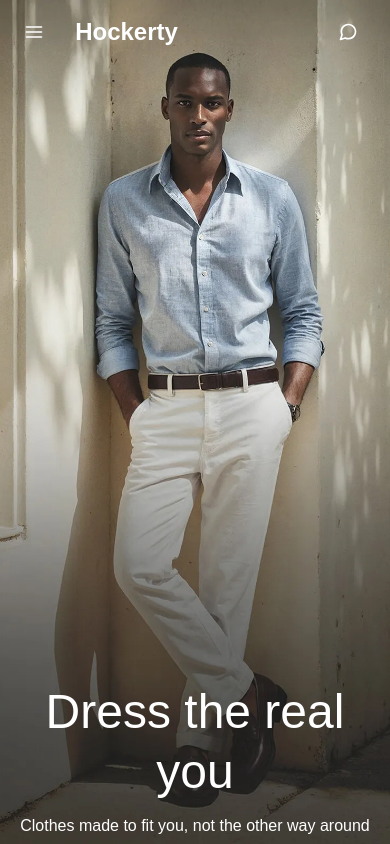
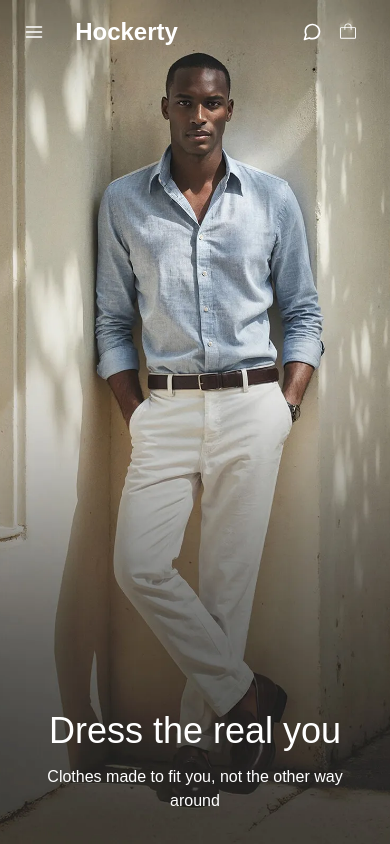
Before and after one commit to dparmar04/Hockerty, a React (Vite) app: page / in a window 390 px wide. Shown: the top 844 px of the page. Built offline with nearby package versions, Linux system fonts and the light colour scheme; a web font is replaced by a local one.

Commit message:
responsive

```diff
--- a/src/components/Hero.jsx
+++ b/src/components/Hero.jsx
@@ -8,7 +8,7 @@ const Hero = () => {
         backgroundImage: `url('/Hero2.webp')`,
       }}
     >
-      {/* Mobile image override */}
+      {/* Mobile-specific background override */}
       <style>
         {`
           @media (max-width: 768px) {
@@ -21,16 +21,14 @@ const Hero = () => {
 
       <div
         className="absolute z-10 text-white px-4 w-full
-        flex flex-col items-center text-center
-        md:items-start md:text-left md:w-auto
-        md:left-10 md:bottom-10
-        left-1/2 top-[90%] transform -translate-x-1/2 -translate-y-1/2
-        md:transform-none md:top-auto"
+        flex flex-col items-center text-center md:items-center md:text-center lg:items-start lg:text-left lg:w-auto top-[90%] left-1/2 transform -translate-x-1/2 -translate-y-1/2
+        lg:top-auto lg:bottom-10 lg:left-1/3 lg:transform-none
+        max-w-[90%] md:max-w-[80%] lg:max-w-none"
       >
-        <h1 className="text-5xl md:text-7xl font-medium leading-tight mb-3">
+        <h1 className="text-4xl md:text-5xl lg:text-7xl font-medium leading-tight mb-3">
           Dress the real you
         </h1>
-        <p className="text-base md:text-xl font-medium">
+        <p className="text-base md:text-lg lg:text-xl font-medium">
           Clothes made to fit you, not the other way around
         </p>
       </div>
--- a/src/components/Navbar.jsx
+++ b/src/components/Navbar.jsx
@@ -60,10 +60,12 @@ const Navbar = () => {
           <button className="text-inherit">
             <FiMessageCircle className="size-5" />
           </button>
-
+          <button className="text-inherit">
+            <PiBagLight className="size-5" />
+          </button>
 
           {/* Desktop Only: Global & Login */}
-          <div className="hidden md:flex items-center space-x-4 text-sm">
+          <div className="hidden lg:flex items-center space-x-4 text-sm">
             <div className="flex items-center gap-1">
               <PiGlobeLight className="size-5" /> Global
             </div>
@@ -71,9 +73,7 @@ const Navbar = () => {
               <PiUserCircleLight className="size-5" /> Login
             </div>
 
-            <button className="text-inherit">
-              <PiBagLight className="size-5" />
-            </button>
+
           </div>
         </div>
       </div>
```
